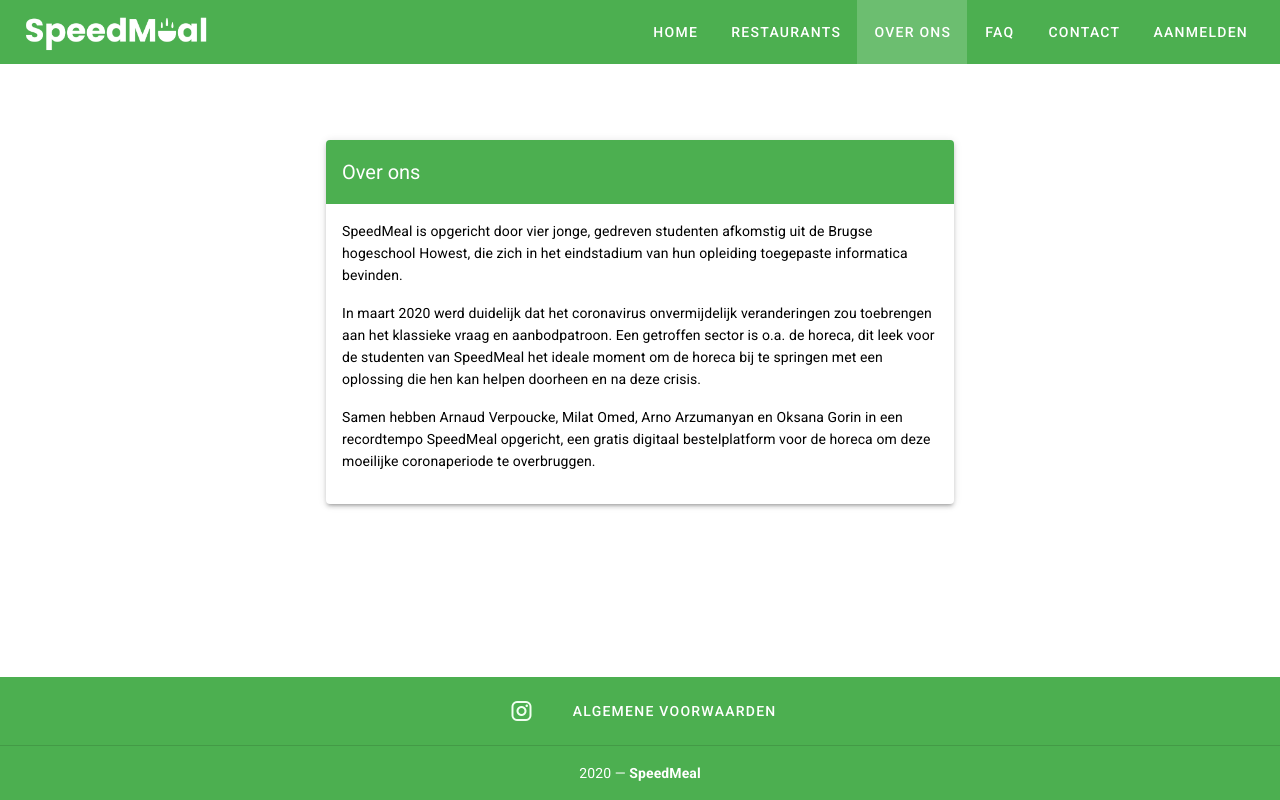
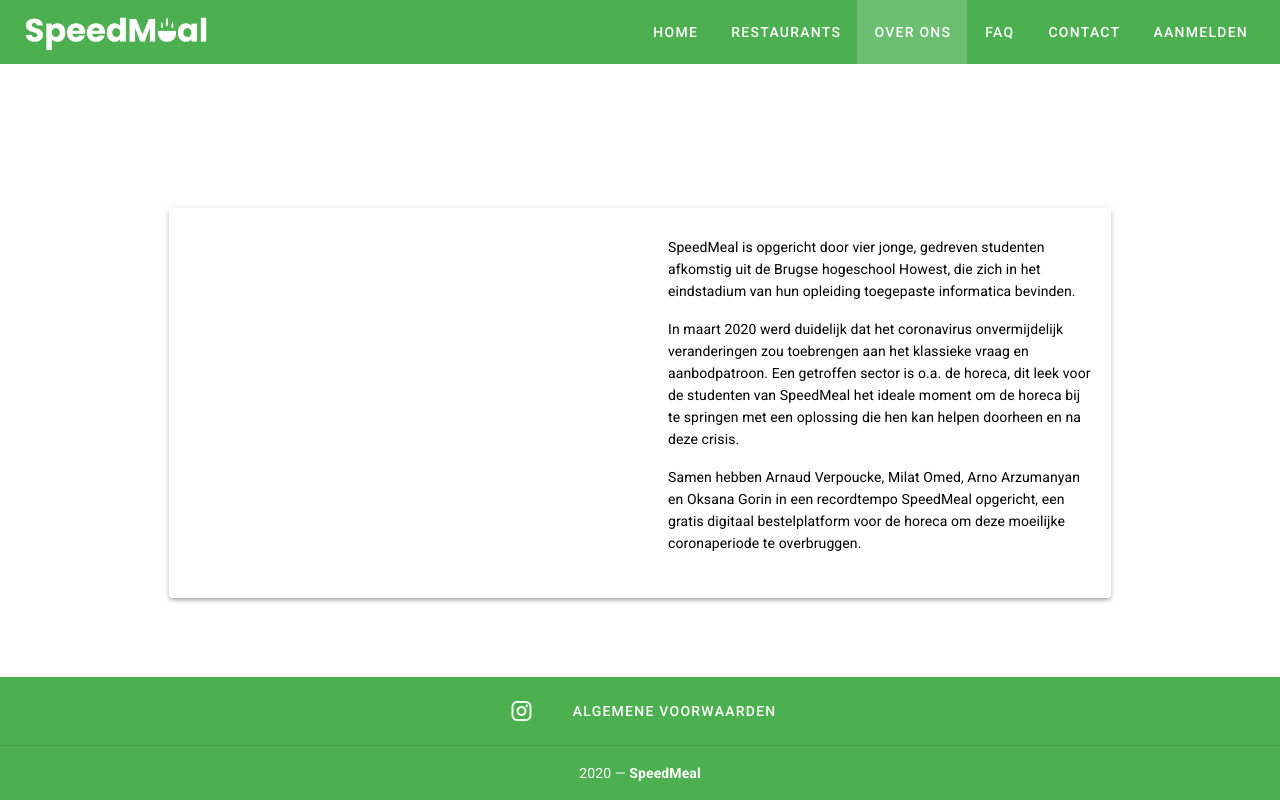
Before and after one commit to ArnaudVerpouckeDeveloper/feedme-v1, a Vue app in the folder frontend/: page /about in a window 1280 px wide. Built offline with nearby package versions, Linux system fonts and the light colour scheme.

Commit message:
refactor: about us

```diff
--- a/frontend/src/components/About.vue
+++ /dev/null
@@ -1,38 +0,0 @@
-<template>
-  <v-container fluid>
-    <v-layout align-center justify-center>
-      <v-flex xs12 sm8 lg6>
-        <v-card class="elevation-3">
-          <v-toolbar color="green" dark flat>
-            <v-toolbar-title>Over ons</v-toolbar-title>
-          </v-toolbar>
-          <v-card-text class="about-text">
-            <p>
-              SpeedMeal is opgericht door vier jonge, gedreven studenten afkomstig uit de Brugse hogeschool Howest,
-              die zich in het eindstadium van hun opleiding toegepaste informatica bevinden.
-            </p>
-            <p>
-              In maart 2020 werd duidelijk dat het coronavirus onvermijdelijk veranderingen zou toebrengen aan het klassieke vraag en aanbodpatroon. Een getroffen sector is o.a. de horeca, dit leek voor de
-              studenten van SpeedMeal het ideale moment om de horeca bij te springen met een oplossing die hen kan helpen doorheen en na deze crisis.
-            </p>
-            <p>
-              Samen hebben Arnaud Verpoucke, Milat Omed, Arno Arzumanyan en Oksana Gorin in een recordtempo SpeedMeal opgericht, een gratis digitaal
-              bestelplatform voor de horeca om deze moeilijke coronaperiode te overbruggen.
-            </p>
-          </v-card-text>
-        </v-card>
-      </v-flex>
-    </v-layout>
-  </v-container>
-</template>
-
-<script>
-export default {};
-</script>
-
-<style>
-.about-text{
-  color:#000 !important;
-  font-size: 1em;
-}
-</style>
--- a/frontend/src/router/routes.js
+++ b/frontend/src/router/routes.js
@@ -6,9 +6,9 @@
 import MerchantDetail from '../views/Merchant-Detail.vue'
 import Order from '../views/Order.vue'
 import Legal from '../views/TermsAndConditions.vue'
-import Contact from '../components/Contact.vue'
-import About from '../components/About.vue'
-import Faq from '../components/Faq.vue'
+import Contact from '../views/Contact.vue'
+import About from '../views/About.vue'
+import Faq from '../views/Faq.vue'
 
 
 
--- /dev/null
+++ b/frontend/src/views/About.vue
@@ -0,0 +1,54 @@
+<template>
+  <v-container fluid fill-height>
+    <v-layout align-center justify-center>
+      <v-flex xs12 md10 lg9>
+        <v-card class="elevation-3">
+          <v-row>
+            <v-col cols="12" md="6" class="about-img">
+              <v-img class="align-end" src="/assets/images/SpeedMeal_Team.jpg" />
+            </v-col>
+            <v-col cols="12" md="6" class="about-text-wrapper">
+              <v-card-text class="about-text">
+                <p>
+                  SpeedMeal is opgericht door vier jonge, gedreven studenten afkomstig uit de Brugse hogeschool Howest,
+                  die zich in het eindstadium van hun opleiding toegepaste informatica bevinden.
+                </p>
+                <p>
+                  In maart 2020 werd duidelijk dat het coronavirus onvermijdelijk veranderingen zou toebrengen aan het klassieke vraag en aanbodpatroon. Een getroffen sector is o.a. de horeca, dit leek voor de
+                  studenten van SpeedMeal het ideale moment om de horeca bij te springen met een oplossing die hen kan helpen doorheen en na deze crisis.
+                </p>
+                <p>
+                  Samen hebben Arnaud Verpoucke, Milat Omed, Arno Arzumanyan en Oksana Gorin in een recordtempo SpeedMeal opgericht, een gratis digitaal
+                  bestelplatform voor de horeca om deze moeilijke coronaperiode te overbruggen.
+                </p>
+              </v-card-text>
+            </v-col>
+          </v-row>
+        </v-card>
+      </v-flex>
+    </v-layout>
+  </v-container>
+</template>
+
+<script>
+export default {};
+</script>
+
+<style>
+.about-text-wrapper {
+  display: flex;
+  justify-content: center;
+  flex-direction: column;
+}
+.about-text {
+  color: #000 !important;
+  font-size: 1em;
+}
+.about-img {
+  margin-top: -12px;
+  margin-bottom: -12px;
+}
+.about-img > .align-end {
+  height: 100%;
+}
+</style>
--- a/frontend/src/views/Home.vue
+++ b/frontend/src/views/Home.vue
@@ -16,9 +16,9 @@
         </p>
         <p class="landing-content-ps">- Gebouwd door studenten, voor zelfstandigen.</p>
         <div class="landing-cta">
-          <v-btn large color="green" class="landing-cta-customer">ETEN BESTELLEN</v-btn>
+          <v-btn tile large color="green" class="landing-cta-customer">ETEN BESTELLEN</v-btn>
           <span class="landing-cta-divider">of</span>
-          <v-btn large color="white" class="landing-cta-horeca">IK WIL MIJN ZAAK REGISTREREN</v-btn>
+          <v-btn tile large color="white" class="landing-cta-horeca">IK WIL MIJN ZAAK REGISTREREN</v-btn>
         </div>
       </article>
     </v-img>
@@ -114,6 +114,13 @@
 
 /* Large devices (laptops/desktops, 992px and up) */
 @media only screen and (min-width: 992px) {
+  .landing-cta-customer,
+  .landing-cta-horeca {
+    height: 3.5em !important;
+  }
+  .landing-cta-customer {
+    width: 14em !important;
+  }
 }
 
 /* Extra large devices (large laptops and desktops, 1200px and up) */
```
Also changed, not shown: frontend/public/assets/images/SpeedMeal_Team.jpg (added), frontend/src/views/Contact.vue (renamed from frontend/src/components/Contact.vue), frontend/src/views/Faq.vue (renamed from frontend/src/components/Faq.vue).
